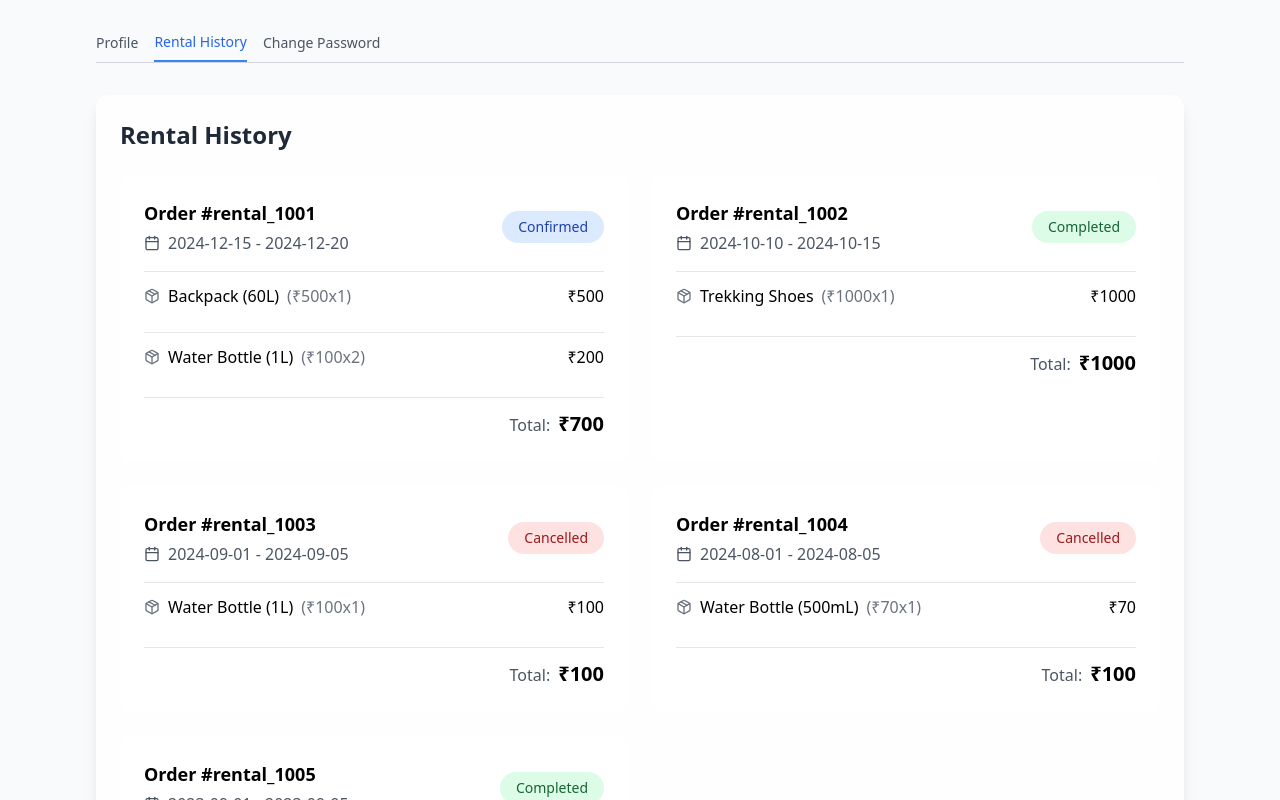
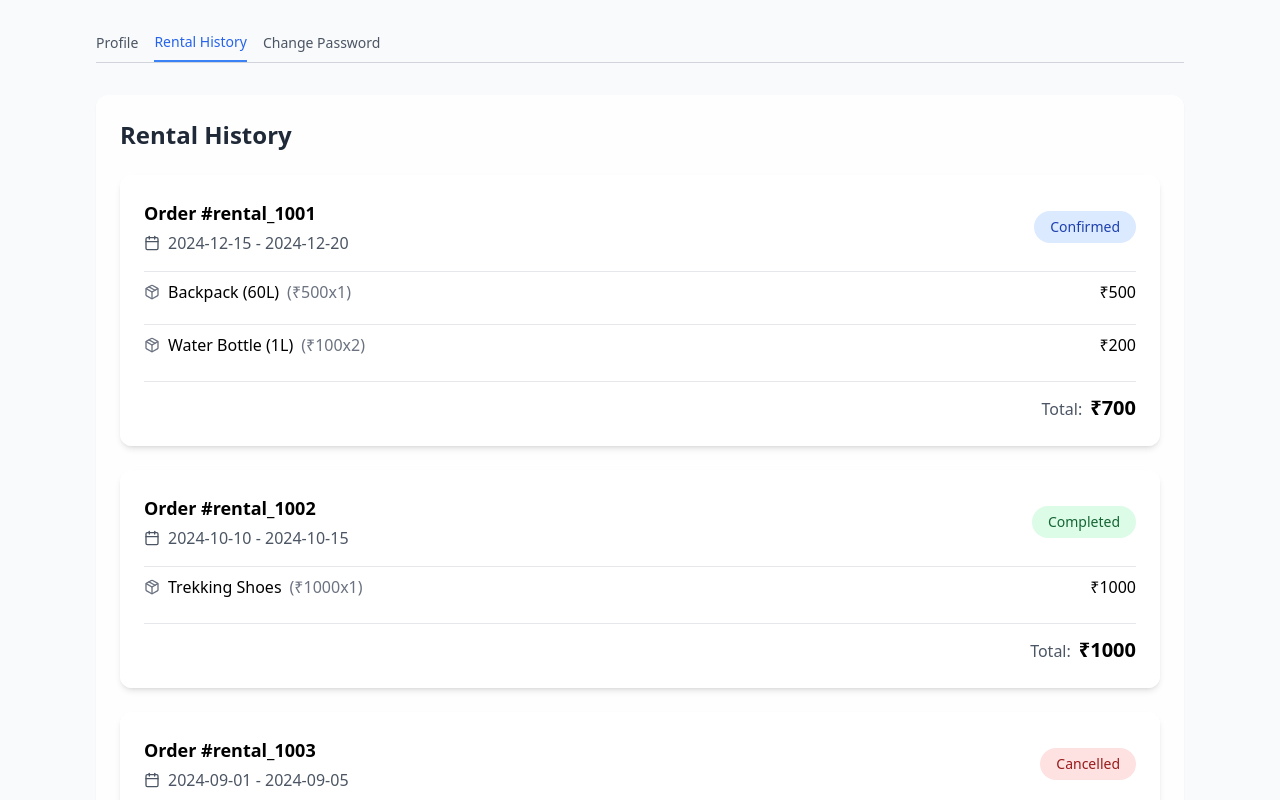
Before and after one commit to GSJ06/rental-store, a React (Vite) app: page / in a window 1280 px wide. Both pictures are taken after a click on the button "Rental History". Shown: the top 800 px of the page. Built offline with nearby package versions, Linux system fonts and the light colour scheme.

Commit message:
Minor fixes and UI changes

```diff
--- a/src/components/ChangePassword.tsx
+++ b/src/components/ChangePassword.tsx
@@ -3,6 +3,7 @@ import { useForm } from "react-hook-form";
 import { zodResolver } from "@hookform/resolvers/zod";
 import { changePasswordSchema, ChangePasswordFormData } from "../types/schema";
 import { useState } from "react";
+import { Eye, EyeOff } from "lucide-react";
 
 interface ChangePasswordProps {
   onSuccess: () => void;
@@ -20,6 +21,9 @@ export function ChangePassword({ onSuccess, onError }: ChangePasswordProps) {
   });
 
   const [loading, setLoading] = useState(false);
+  const [showCurrentPassword, setShowCurrentPassword] = useState(false);
+  const [showNewPassword, setShowNewPassword] = useState(false);
+  const [showConfirmPassword, setShowConfirmPassword] = useState(false);
 
   const onSubmit = (data: ChangePasswordFormData) => {
     try {
@@ -50,11 +54,20 @@ export function ChangePassword({ onSuccess, onError }: ChangePasswordProps) {
         <label className="block text-sm space-x-2 font-medium text-gray-700 dark:text-gray-200">
           Current Password
         </label>
+        <div className="relative">
           <input
-          type="password"
+            type={showCurrentPassword ? "text" : "password"}
             {...register("currentPassword")}
             className="w-full px-4 py-2 rounded-md border border-gray-300 dark:border-gray-600 bg-white dark:bg-gray-800 text-gray-900 dark:text-white disabled:bg-gray-100 dark:disabled:bg-gray-700 disabled:cursor-not-allowed"
           />
+          <button
+            type="button"
+            onClick={() => setShowCurrentPassword(!showCurrentPassword)}
+            className="absolute right-3 top-1/2 -translate-y-1/2 text-gray-500 hover:text-gray-700 dark:text-gray-400 dark:hover:text-gray-200"
+          >
+            {showCurrentPassword ? <EyeOff size={20} /> : <Eye size={20} />}
+          </button>
+        </div>
         {errors.currentPassword && (
           <p className="text-red-500 text-sm mt-1">
             {errors.currentPassword.message}
@@ -66,11 +79,20 @@ export function ChangePassword({ onSuccess, onError }: ChangePasswordProps) {
         <label className="block text-sm space-x-2 font-medium text-gray-700 dark:text-gray-200">
           New Password
         </label>
+        <div className="relative">
           <input
-          type="password"
+            type={showNewPassword ? "text" : "password"}
             {...register("newPassword")}
             className="w-full px-4 py-2 rounded-md border border-gray-300 dark:border-gray-600 bg-white dark:bg-gray-800 text-gray-900 dark:text-white disabled:bg-gray-100 dark:disabled:bg-gray-700 disabled:cursor-not-allowed"
           />
+          <button
+            type="button"
+            onClick={() => setShowNewPassword(!showNewPassword)}
+            className="absolute right-3 top-1/2 -translate-y-1/2 text-gray-500 hover:text-gray-700 dark:text-gray-400 dark:hover:text-gray-200"
+          >
+            {showNewPassword ? <EyeOff size={20} /> : <Eye size={20} />}
+          </button>
+        </div>
         {errors.newPassword && (
           <p className="text-red-500 text-sm mt-1">
             {errors.newPassword.message}
@@ -82,11 +104,20 @@ export function ChangePassword({ onSuccess, onError }: ChangePasswordProps) {
         <label className="block text-sm space-x-2 font-medium text-gray-700 dark:text-gray-200">
           Confirm New Password
         </label>
+        <div className="relative">
           <input
-          type="password"
+            type={showConfirmPassword ? "text" : "password"}
             {...register("confirmPassword")}
             className="w-full px-4 py-2 rounded-md border border-gray-300 dark:border-gray-600 bg-white dark:bg-gray-800 text-gray-900 dark:text-white disabled:bg-gray-100 dark:disabled:bg-gray-700 disabled:cursor-not-allowed"
           />
+          <button
+            type="button"
+            onClick={() => setShowConfirmPassword(!showConfirmPassword)}
+            className="absolute right-3 top-1/2 -translate-y-1/2 text-gray-500 hover:text-gray-700 dark:text-gray-400 dark:hover:text-gray-200"
+          >
+            {showConfirmPassword ? <EyeOff size={20} /> : <Eye size={20} />}
+          </button>
+        </div>
         {errors.confirmPassword && (
           <p className="text-red-500 text-sm mt-1">
             {errors.confirmPassword.message}
--- a/src/components/RentalHistory.tsx
+++ b/src/components/RentalHistory.tsx
@@ -20,16 +20,19 @@ export function RentalHistory({ rentals }: RentalHistoryProps) {
   };
 
   return (
-    <div className="glass-effect rounded-xl shadow-lg p-6 transition-all duration-300">
-      <h2 className="text-2xl font-bold text-gray-800 dark:text-white mb-6">
-        Rental History
-      </h2>
-      <div className="grid grid-cols-1 md:grid-cols-2 gap-6">
+    <div className="glass-effect rounded-xl shadow-sm p-6 transition-all duration-300">
+      <div className="flex flex-col sm:flex-row justify-between items-start sm:items-center mb-6">
+        <h2 className="text-2xl font-bold text-gray-800 dark:text-white mb-4 sm:mb-0">
+          Rental History
+        </h2>
+      </div>
+
+      <div className="grid grid-cols-1 gap-6">
         {rentals.map((rental) => (
           <div
             key={rental.order_id}
-            className="glass-effect rounded-xl p-6 transition-all duration-300 hover:shadow-xl
-                     transform hover:scale-[1.02] cursor-pointer"
+            className="glass-effect rounded-xl p-6 transition-all duration-300 /*hover:shadow-xl
+                     transform hover:scale-[1.02]*/ cursor-pointer shadow-md"
           >
             <div className="flex flex-col sm:flex-row justify-between items-start sm:items-center mb-4 gap-2">
               <div>
@@ -44,7 +47,7 @@ export function RentalHistory({ rentals }: RentalHistoryProps) {
                 </div>
               </div>
               <span
-                className={`px-4 py-1.5 rounded-full text-sm font-me dium ${getStatusColor(
+                className={`px-4 py-1.5 rounded-full text-sm font-medium ${getStatusColor(
                   rental.status
                 )}`}
               >
@@ -56,17 +59,17 @@ export function RentalHistory({ rentals }: RentalHistoryProps) {
               {rental.items.map((item, index) => (
                 <div
                   key={index}
-                  className="flex items-center justify-between py-3 border-t dark:border-gray-700/50"
+                  className="flex items-center justify-between py-2 border-t dark:border-gray-700/50"
                 >
-                  <div className="flex items-center">
+                  <div className="flex items-center gap-2">
                     <Package
                       size={16}
-                      className="mr-2 text-gray-500 dark:text-gray-400"
+                      className="text-gray-500 dark:text-gray-400"
                     />
                     <span className="dark:text-white font-medium">
                       {item.name}
                     </span>
-                    <span className="text-gray-500 dark:text-gray-400 ml-2">
+                    <span className="text-gray-500 dark:text-gray-400">
                       (₹{item.price_per_unit}x{item.quantity})
                     </span>
                   </div>
--- a/src/components/Toast.tsx
+++ b/src/components/Toast.tsx
@@ -16,7 +16,7 @@ export function Toast({ message, type, onClose }: ToastProps) {
   }, [onClose]);
 
   return (
-    <div className={`fixed bottom-4 right-4 flex items-center gap-2 px-4 py-3 rounded-lg shadow-lg transition-all transform animate-slide-up
+    <div className={`fixed top-4 right-4 flex items-center gap-2 px-4 py-3 rounded-lg shadow-lg transition-all transform animate-slide-up
       ${type === 'success' ? 'bg-green-50 text-green-800 dark:bg-green-900 dark:text-green-100' :
                             'bg-red-50 text-red-800 dark:bg-red-900 dark:text-red-100'}`}>
       {type === 'success' ? (
```
Lines whose indentation alone changed are shown as unchanged.
